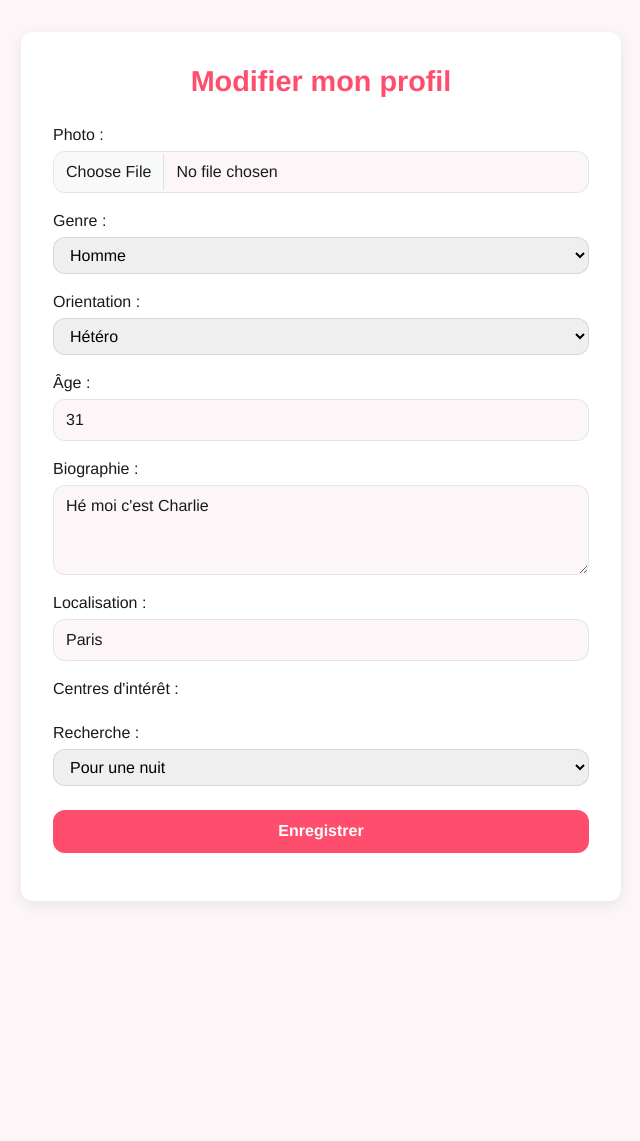
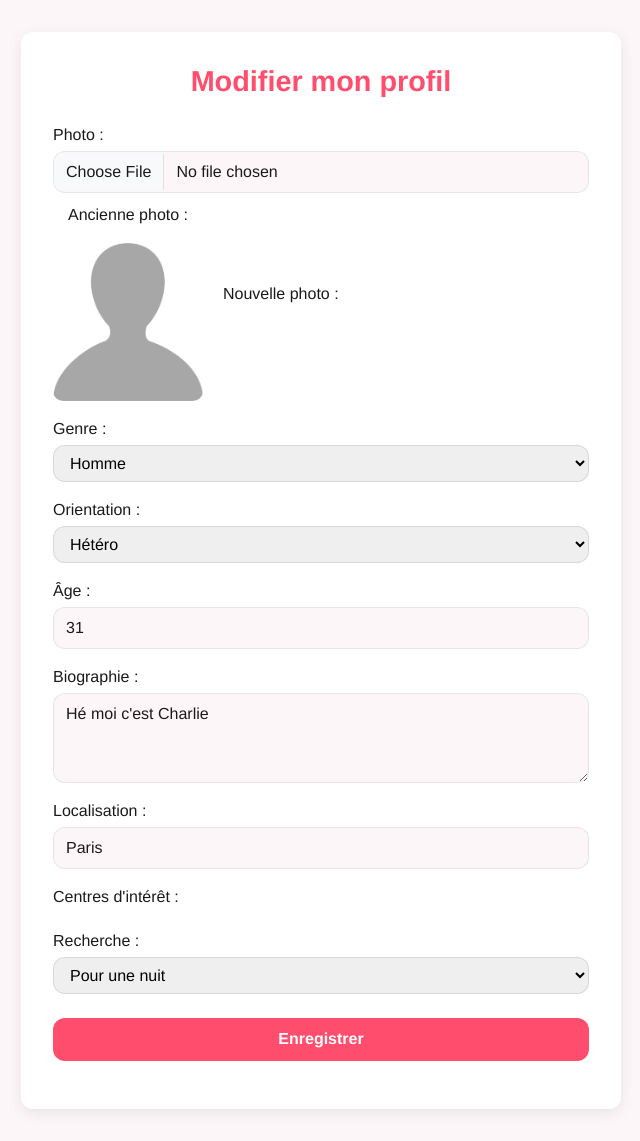
Before and after one commit to samyachd/simplove, a Django app: page /profiles/edit/1/ in a window 1280 px wide. Shown: the part 63-1204 px from the top of the page, without its empty margins (319-959 px from the left). Before the commit the page ends 965 px from the top, so only its background shows below. Run offline with Django 5.2, Linux system fonts and the light colour scheme; a user stored in the database is signed in; data comes from the database, SQL or seed files in the repository; some libraries are stand-ins or nearby versions.

Commit message:
ajout d'une prévisualisation des photos avant/après dans la modification de profil

```diff
--- a/profiles/templates/profile_edit.html
+++ b/profiles/templates/profile_edit.html
@@ -1,5 +1,4 @@
 {% extends 'base.html' %}
-
 {% block title %}Modifier mon profil{% endblock %}
 
 {% block content %}
@@ -14,18 +13,66 @@
 
     <form method="post" enctype="multipart/form-data">
         {% csrf_token %}
+
         {% for field in form %}
         <div class="simplove-form-group">
             {{ field.label_tag }}
             {{ field }}
+
+            {% if field.name == "photo" %}
+            <!-- Conteneur pour les deux photos côte à côte -->
+            <div style="display: flex; gap: 20px; align-items: center; margin-top: 10px;">
+                <!-- Photo actuelle -->
+                <div>
+                    <p>Ancienne photo :</p>
+                    {% if profile.photo %}
+                        <img src="{{ profile.photo.url }}" alt="Ancienne photo" style="max-width: 150px; border-radius: 10px;">
+                    {% else %}
+                        <img src="/media/img/default-profile.png" alt="Photo par défaut" style="max-width: 150px; border-radius: 10px;">
+                    {% endif %}
+                </div>
+                <!-- Aperçu de la nouvelle photo -->
+                <div>
+                    <p>Nouvelle photo :</p>
+                    <img id="photo-preview" src="#" alt="Aperçu de la photo"
+                         style="max-width: 150px; border-radius: 10px; display: none;">
+                </div>
+            </div>
+            {% endif %}
+
             {% if field.errors %}
             <div class="simplove-text-danger text-danger mt-1">{{ field.errors }}</div>
             {% endif %}
         </div>
         {% endfor %}
+
         <div class="simplove-form-buttons form-buttons">
             <button type="submit" class="btn btn-primary simplove-btn-account w-100">Enregistrer</button>
         </div>
     </form>
 </div>
+
+<script>
+document.addEventListener('DOMContentLoaded', function() {
+    const photoInput = document.querySelector('input[type="file"][name="photo"]');
+    const preview = document.getElementById('photo-preview');
+
+    if(photoInput) {
+        photoInput.addEventListener('change', function() {
+            const file = this.files[0];
+            if(file) {
+                const reader = new FileReader();
+                reader.onload = function(e) {
+                    preview.src = e.target.result;
+                    preview.style.display = 'block'; // Affiche l'image une fois chargée
+                }
+                reader.readAsDataURL(file);
+            } else {
+                preview.src = '#';
+                preview.style.display = 'none'; // Cache l'image si aucun fichier sélectionné
+            }
+        });
+    }
+});
+</script>
 {% endblock %}
--- a/profiles/views.py
+++ b/profiles/views.py
@@ -27,7 +27,14 @@ def profile_edit(request, pk):
     else:
         form = MemberProfileForm(instance=profile)
 
-    return render(request, "profile_edit.html", {"form": form})
+    return render(
+        request,
+        "profile_edit.html",
+        {
+            "form": form,
+            "profile": profile,
+        },
+    )
 
 
 @login_required
```
Lines whose indentation alone changed are shown as unchanged.
